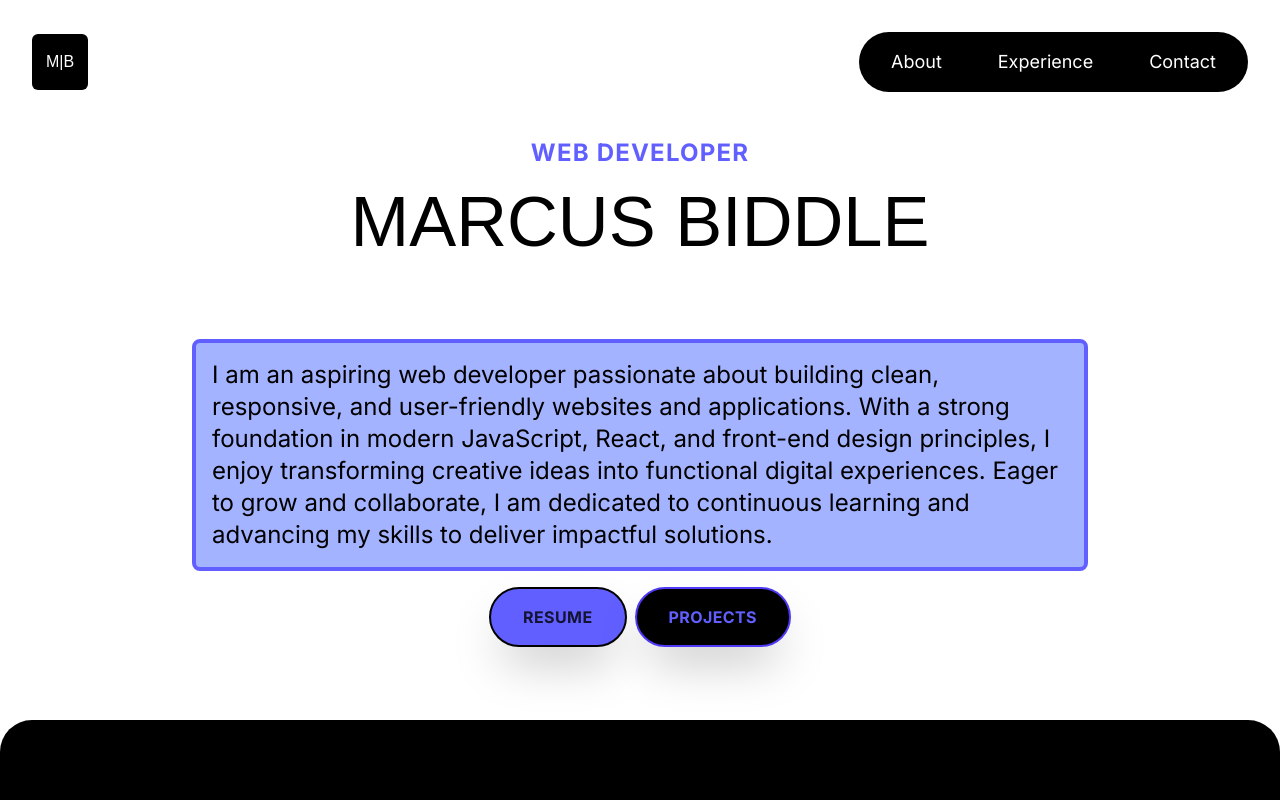
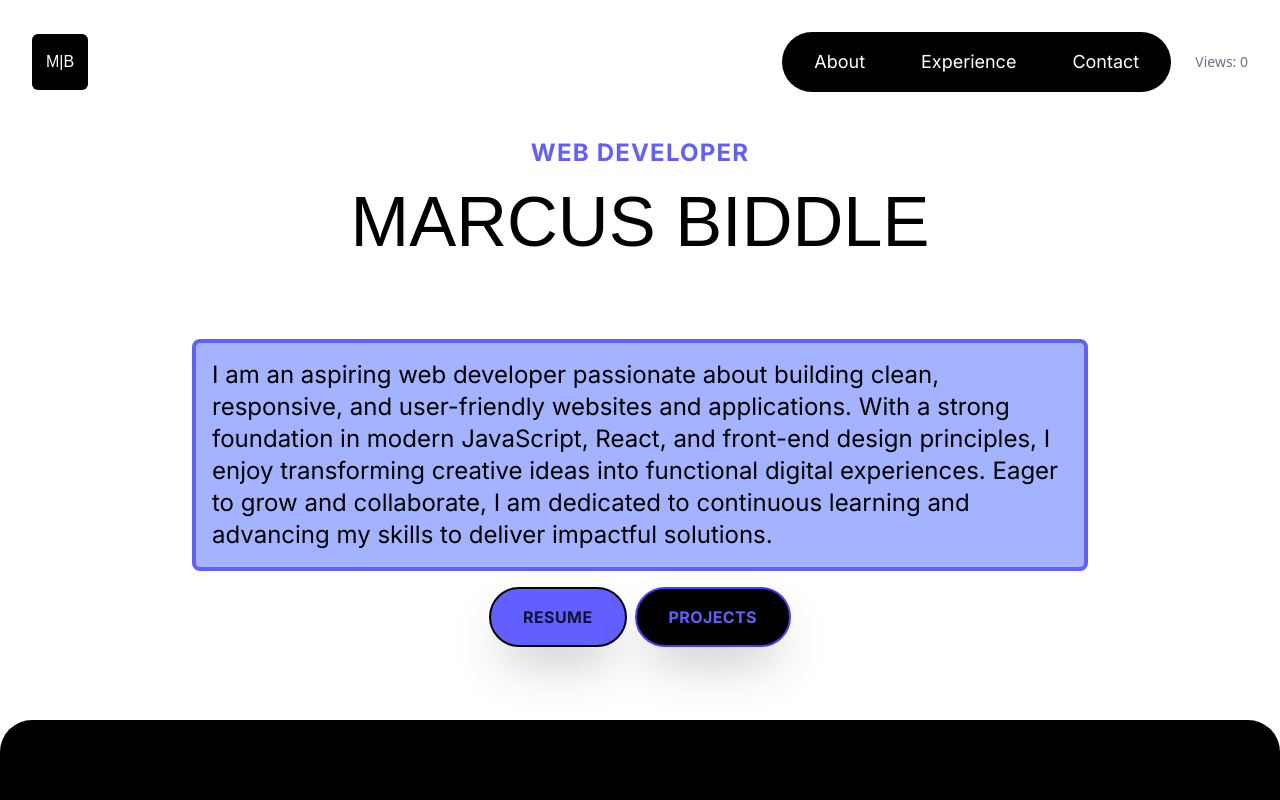
Before and after one commit to marcus-biddle/my-portfolio, a React (Vite) app in the folder client/: page / in a window 1280 px wide. Shown: the top 800 px of the page. Built offline with nearby package versions, Linux system fonts and the light colour scheme; no server answers; a web font is replaced by a local one.

Commit message:
added vercel handler

```diff
--- /dev/null
+++ b/client/api/counter.js
@@ -0,0 +1,40 @@
+import fs from 'fs/promises';
+import path from 'path';
+
+export default async function handler(req, res) {
+  // Enable CORS
+  res.setHeader('Access-Control-Allow-Origin', '*');
+  res.setHeader('Access-Control-Allow-Methods', 'GET, POST, OPTIONS');
+  res.setHeader('Access-Control-Allow-Headers', 'Content-Type');
+
+  if (req.method === 'OPTIONS') {
+    return res.status(200).end();
+  }
+
+  const dataPath = path.join(process.cwd(), 'public', 'data.json');
+
+  try {
+    // Read current data
+    const fileContent = await fs.readFile(dataPath, 'utf-8');
+    let data = JSON.parse(fileContent);
+
+    if (req.method === 'POST') {
+      const { type, button } = req.query;
+
+      if (type === 'view') {
+        data.views += 1;
+      } else if (type === 'click' && button && data.buttons.hasOwnProperty(button)) {
+        data.buttons[button] += 1;
+      }
+
+      // Write updated data back
+      await fs.writeFile(dataPath, JSON.stringify(data, null, 2));
+    }
+
+    return res.status(200).json(data);
+
+  } catch (error) {
+    console.error('Error:', error);
+    return res.status(500).json({ error: 'Failed to update counter' });
+  }
+}
--- /dev/null
+++ b/client/public/data.json
@@ -0,0 +1,8 @@
+{
+  "views": 0,
+  "buttons": {
+    "resume": 0,
+    "projects": 0,
+    "contact": 0
+  }
+}
--- a/client/src/App.tsx
+++ b/client/src/App.tsx
@@ -4,6 +4,7 @@ import { SlSocialLinkedin } from "react-icons/sl";
 import { FaGithub } from "react-icons/fa";
 import useHalfwaySnapScroll from './hooks/useSnapScrollReturn';
 import { CgMenu } from "react-icons/cg";
+import { useCounter } from './hooks/useCounter';
 
 const prevEmployments = [
   {
@@ -83,7 +84,7 @@ const words = [
 ];
 
 function App() {
-  const ref = useRef(null);
+  const { counts, trackClick } = useCounter();
   const { refs } = useHalfwaySnapScroll(5);
   const { scrollYProgress } = useScroll({
     target: refs[0],
@@ -92,9 +93,7 @@ function App() {
 
   const textY = useTransform(scrollYProgress, [0, .8], ["0%", "90%"]);
   const backgroundY = useTransform(scrollYProgress, [0,1], ["-10%", "0%"]);
-  const heightY = useTransform(scrollYProgress, [0,1], ["100%", "0%"]);
   const radiusY = useTransform(scrollYProgress, [0,1], ["2rem", "0rem"]);
-  // const colorY = useTransform(scrollYProgress, [0, .45], ["#ffffff", "#000000"]);
   const opacityY = useTransform(scrollYProgress, [0, 1], ["100%", "0%"])
 
   return (
@@ -109,9 +108,14 @@ function App() {
               <span className=' hover:bg-slate-500 py-2 px-6 rounded-full'>Experience</span>
               <span className=' hover:bg-slate-500 py-2 px-6 rounded-full'>Contact</span>
             </div>
-            {/* <button type='button' className='bg-indigo-500 font-inter text-white font-bold tracking-wide border border-indigo-500 rounded-full py-4 px-6 capitalize'></button> */}
+            <div className="text-sm text-gray-500">
+              Views: {counts.views}
+            </div>
           </div>
           <button className=' md:hidden'>
+            <div className="text-sm text-gray-500">
+              Views: {counts.views}
+            </div>
             <CgMenu className='size-14' />
           </button>
         </header>
@@ -140,7 +144,7 @@ function App() {
               </div>
               <div className='flex justify-center items-center gap-2 mb-4'>
                   <button className='bg-indigo-500 border-2 border-black shadow-2xl text-black/80 font-bold rounded-full  uppercase tracking-wide px-6 py-2 md:px-8 md:py-4'>Resume</button>
-                  <button className='bg-black text-indigo-500 border-2 border-indigo-600 rounded-full shadow-2xl uppercase tracking-wide font-bold px-6 py-2 md:px-8 md:py-4'>Projects</button>
+                  <button onClick={() => trackClick('projects')} className='bg-black text-indigo-500 border-2 border-indigo-600 rounded-full shadow-2xl uppercase tracking-wide font-bold px-6 py-2 md:px-8 md:py-4'>Projects</button>
                 </div>
             </div>
       </motion.section>
--- /dev/null
+++ b/client/src/hooks/useCounter.ts
@@ -0,0 +1,51 @@
+// hooks/useCounter.js
+import { useEffect, useState } from 'react';
+
+export const useCounter = () => {
+  const [counts, setCounts] = useState({ views: 0, buttons: {} });
+
+  useEffect(() => {
+    // Track unique view
+    const trackView = async () => {
+      if (!localStorage.getItem('portfolio-viewed')) {
+        try {
+          const response = await fetch('/api/counter?type=view', {
+            method: 'POST',
+          });
+          const data = await response.json();
+          setCounts(data);
+          localStorage.setItem('portfolio-viewed', 'true');
+        } catch (error) {
+          console.error('Error tracking view:', error);
+        }
+      } else {
+        // Just get current counts if already viewed
+        fetch('/api/counter')
+          .then(res => res.json())
+          .then(setCounts)
+          .catch(console.error);
+      }
+    };
+
+    trackView();
+  }, []);
+
+  const trackClick = async (buttonName: string) => {
+    const storageKey = `portfolio-clicked-${buttonName}`;
+
+    if (!localStorage.getItem(storageKey)) {
+      try {
+        const response = await fetch(`/api/counter?type=click&button=${buttonName}`, {
+          method: 'POST',
+        });
+        const data = await response.json();
+        setCounts(data);
+        localStorage.setItem(storageKey, 'true');
+      } catch (error) {
+        console.error('Error tracking click:', error);
+      }
+    }
+  };
+
+  return { counts, trackClick };
+};
```
Also changed, not shown: client/vercel.json (added).
